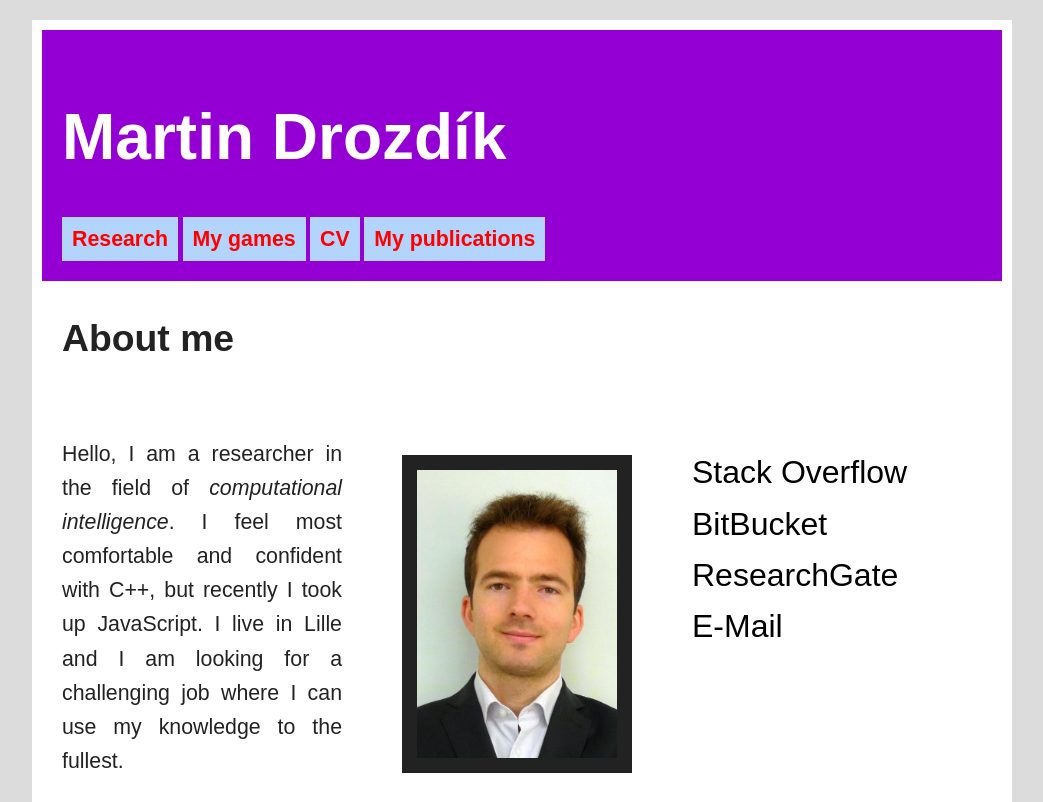
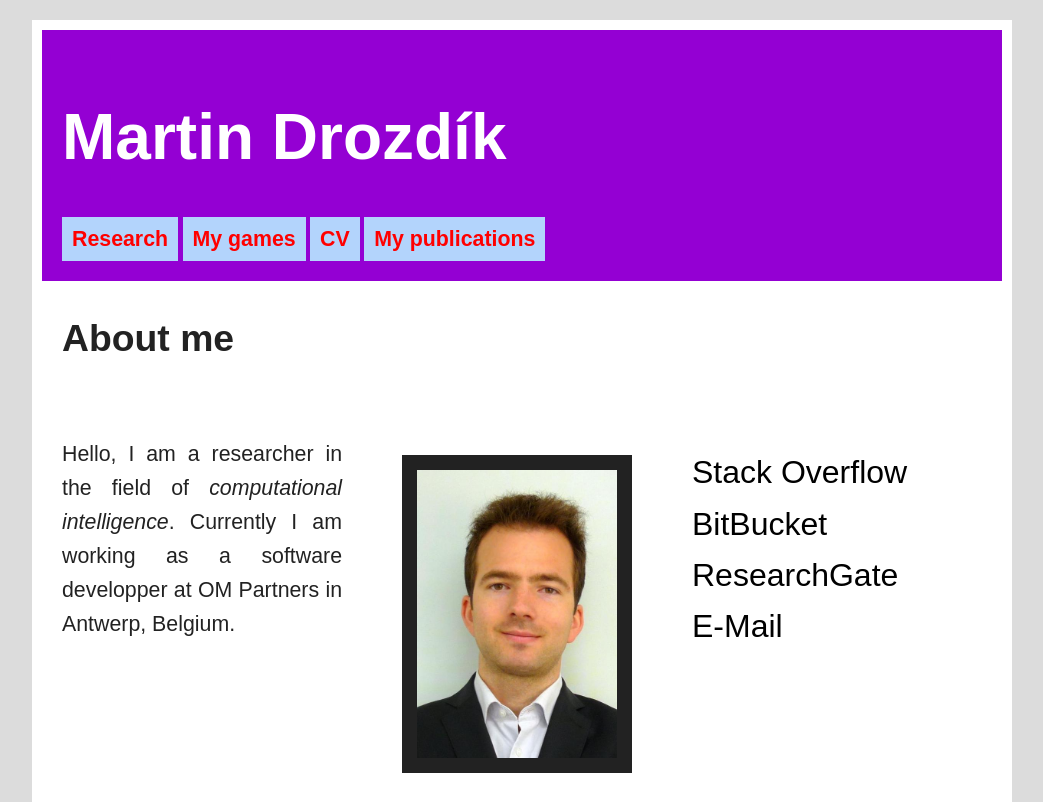
Before and after one commit to martin-drozdik/martin-drozdik.github.io, a plain HTML site: page index.html in a window 1280 px wide. Shown: the top 802 px of the page, without its empty margins (118-1161 px from the left). Drawn offline with nearby package versions, Linux system fonts and the light colour scheme.

Commit message:
updated my career to OM Partners

```diff
--- a/index.html
+++ b/index.html
@@ -41,8 +41,7 @@
 
         <p class = "introduction">
             Hello, I am a researcher in the field of <em>computational intelligence</em>.
-            I feel most comfortable and confident with C++, but recently I took up JavaScript.
-            I live in Lille and I am looking for a challenging job where I can use my knowledge to the fullest.
+            Currently I am working as a software developper at OM Partners in Antwerp, Belgium.
         </p>
 
         <img src="img/me-portrait.jpg", alt="Martin Drozdik portrait", class="profile-photo">
```
